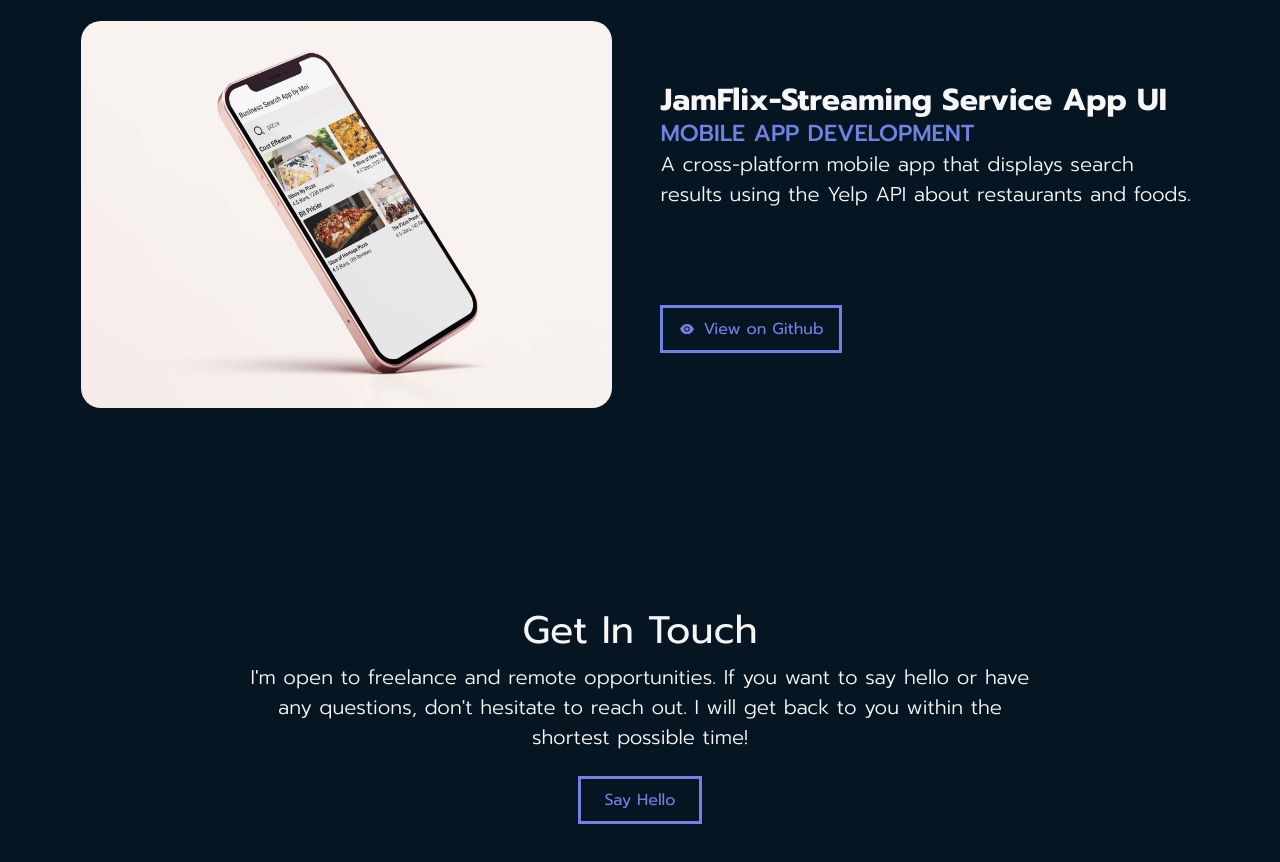
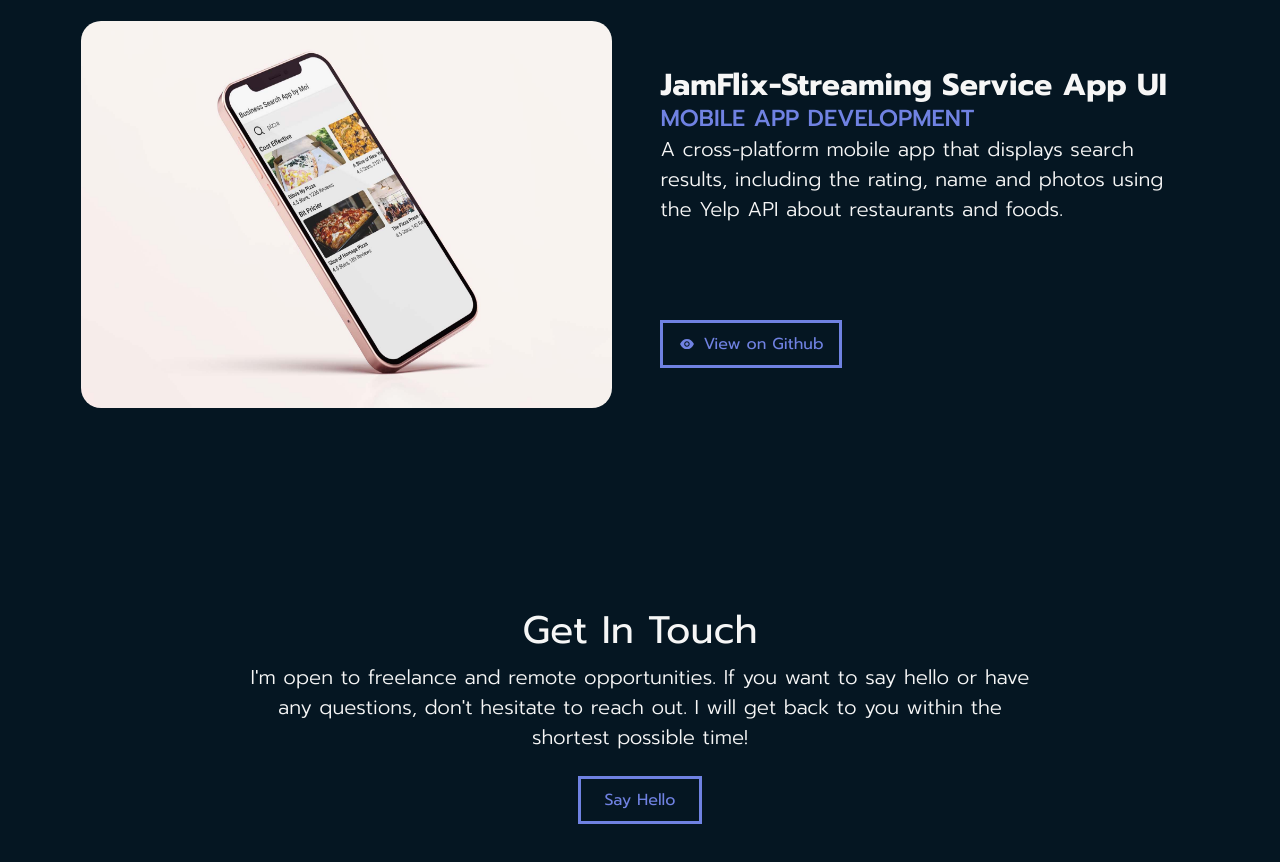
Before and after one commit to bjamyl/portfolio, a React (Create React App) app: page / in a window 1280 px wide. Shown: the part 3240-4102 px from the top of the page. Built offline with nearby package versions, Linux system fonts and the light colour scheme.

Commit message:
fixed links in the works container

```diff
--- a/src/containers/Works/Works.jsx
+++ b/src/containers/Works/Works.jsx
@@ -53,11 +53,11 @@
           workTitle={"JamFlix-Streaming Service App UI"}
           workDescription={"MOBILE APP DEVELOPMENT"}
           workBrief={
-            "A cross-platform mobile app that displays search results using the Yelp API about restaurants and foods."
+            "A cross-platform mobile app that displays search results, including the rating, name and photos using the Yelp API about restaurants and foods."
           }
           icon={<AiFillEye />}
           buttonName={"View on Github"}
-          link={"https://github.com/bjamyl/yelp_food_rn"}
+          link={"https://github.com/bjamyl/react_native_restaurant_search_app"}
         />
       </div>
     </section>
```
